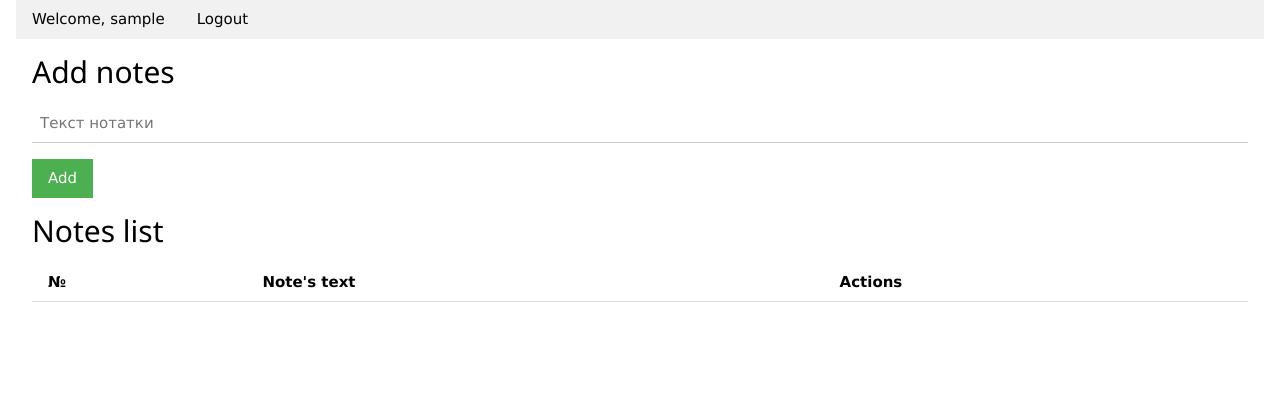
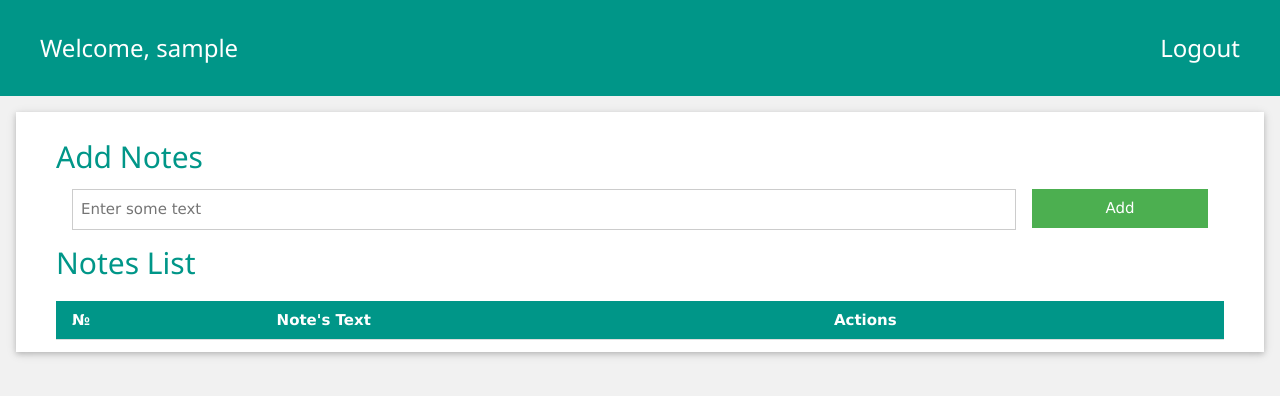
Before and after one commit to Viktoriya-Ivanets/levelup-notes, a PHP site: page / in a window 1280 px wide. Shown: the top 396 px of the page. Run offline with PHP 8.4, Linux system fonts and the light colour scheme; the visitor is signed in with stand-in values (Sample User, id 1); lists and menus that the app fills with data are empty.

Commit message:
Better style of templates

```diff
--- a/app/views/pages/index.php
+++ b/app/views/pages/index.php
@@ -1,15 +1,19 @@
 <div class="w3-container">
-    <h2>Add notes</h2>
-    <form method="POST" action="<?= Router::url('add') ?>">
-        <input class="w3-input" type="text" name="note" required placeholder="Текст нотатки">
-        <button class="w3-button w3-green w3-margin-top" type="submit">Add</button>
+    <h2 class="w3-text-teal">Add Notes</h2>
+    <form method="POST" action="<?= Router::url('add') ?>" class="w3-row-padding">
+        <div class="w3-col s10">
+            <input class="w3-input w3-border" type="text" name="note" required placeholder="Enter some text">
+        </div>
+        <div class="w3-col s2">
+            <button class="w3-button w3-green w3-block" type="submit">Add</button>
+        </div>
     </form>
 
-    <h2>Notes list</h2>
-    <table class="w3-table w3-bordered">
-        <tr>
+    <h2 class="w3-text-teal">Notes List</h2>
+    <table class="w3-table w3-bordered w3-striped w3-margin-top">
+        <tr class="w3-teal">
             <th>№</th>
-            <th>Note's text</th>
+            <th>Note's Text</th>
             <th>Actions</th>
         </tr>
         <?php foreach ($notes as $index => $note): ?>
@@ -19,7 +23,7 @@
                 <td>
                     <form method="POST" action="<?= Router::url('delete') ?>">
                         <input type="hidden" name="index" value="<?= $index ?>">
-                        <button class="w3-button w3-red" type="submit">Delete</button>
+                        <button class="w3-button w3-red w3-small" type="submit">Delete</button>
                     </form>
                 </td>
             </tr>
--- a/app/views/templates/layout.php
+++ b/app/views/templates/layout.php
@@ -5,13 +5,23 @@
     <meta name="viewport" content="width=device-width, initial-scale=1">
     <link rel="stylesheet" href="https://www.w3schools.com/w3css/4/w3.css">
 </head>
-<body class="w3-container">
-<header class="w3-bar w3-light-grey">
-    <span class="w3-bar-item">Welcome, <?= $username ?? 'Guest' ?></span>
-    <a href="index.php?action=<?= empty($username) ? 'login' : 'logout' ?>" class="w3-bar-item w3-button"><?= empty($username) ? 'Login' : 'Logout' ?></a>
+<body class="w3-light-grey">
+
+<header class="w3-bar w3-teal w3-padding-large w3-margin-bottom">
+    <div class="w3-bar-item">
+        <h3>Welcome, <?= $username ?? 'Guest' ?></h3>
+    </div>
+    <a href="index.php?action=<?= empty($username) ? 'login' : 'logout' ?>"
+       class="w3-bar-item w3-button w3-right w3-hover-light-blue">
+        <h3><?= empty($username) ? 'Login' : 'Logout' ?></h3>
+    </a>
 </header>
-<main>
-    <?php require_once PAGES_PATH . $page . '.php'; ?>
+
+<main class="w3-container w3-margin-bottom">
+    <div class="w3-card w3-white w3-padding-large w3-margin-bottom">
+        <?php require_once PAGES_PATH . $page . '.php'; ?>
+    </div>
 </main>
+
 </body>
 </html>
```
Also changed, not shown: app/views/pages/login.php (+4 -4 lines), app/views/pages/register.php (+4 -4 lines).
